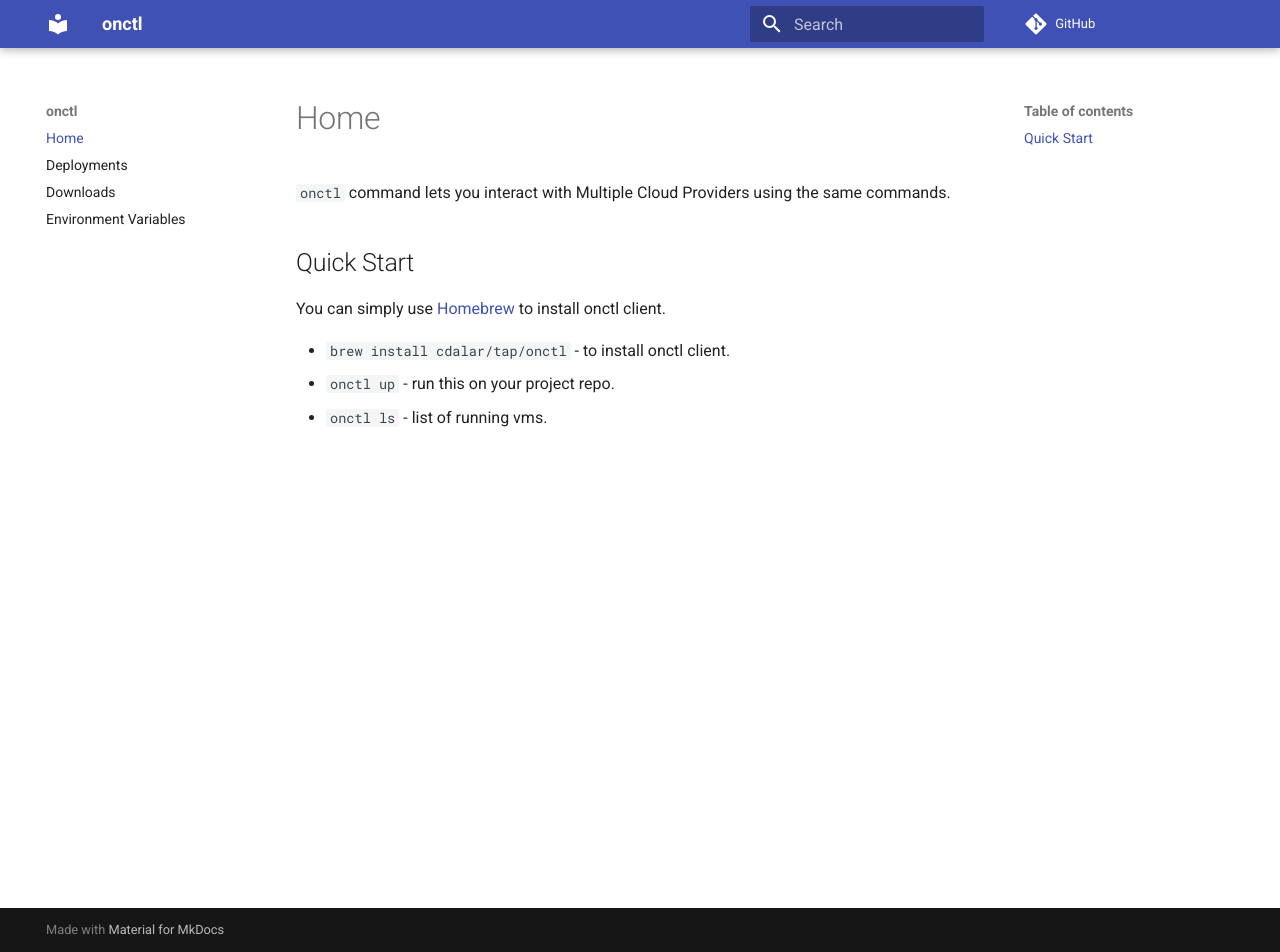
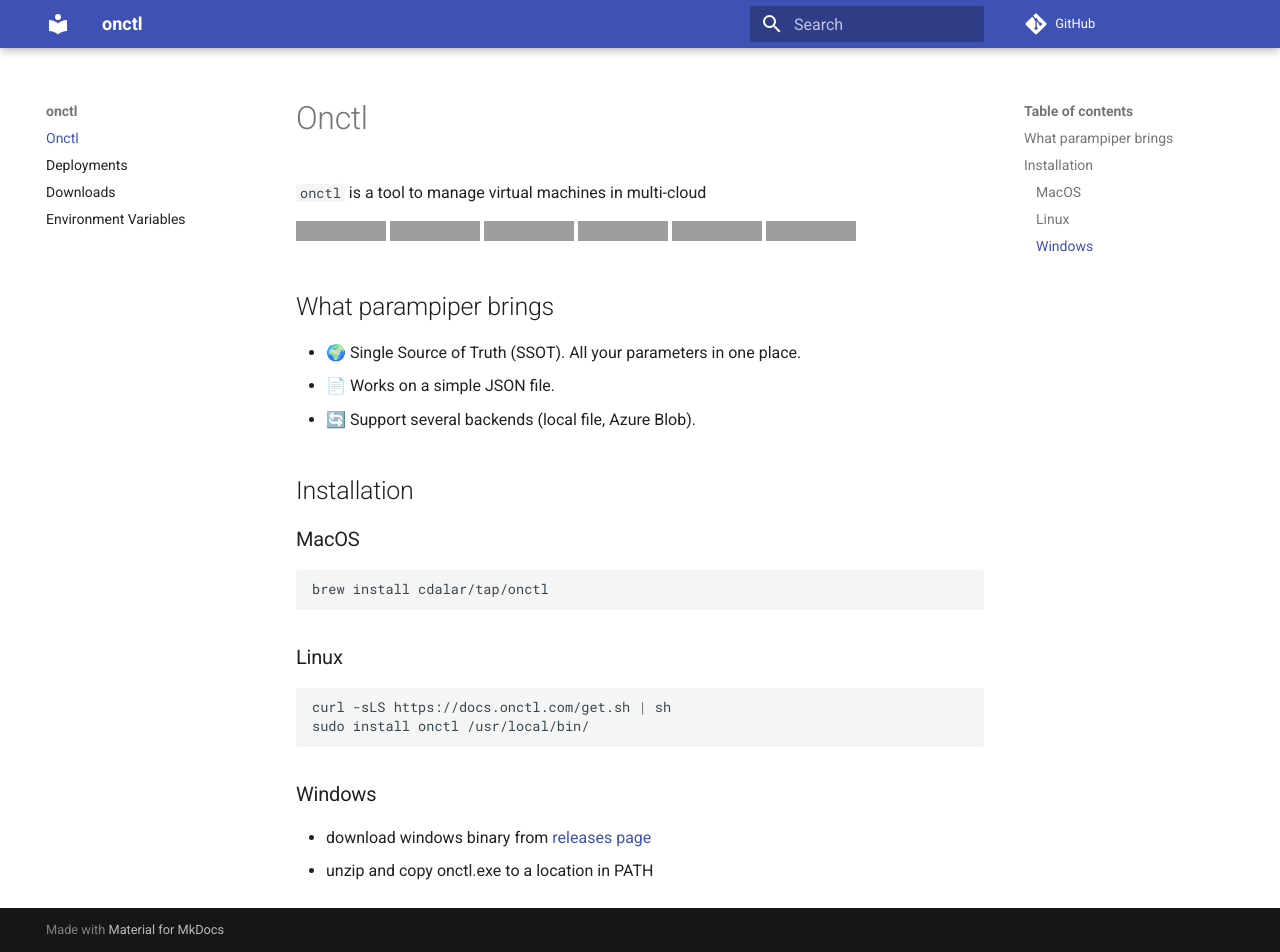
Before and after one commit to cdalar/onctl, an MkDocs documentation site: the page built from docs/docs/index.md, in a window 1280 px wide and 952 px high. Built offline with MkDocs 1.6.1 and Material for MkDocs 9.7.7, drawn with Linux system fonts in a browser that asks for light colours; comment, search, counter and statistics services are not loaded; grey boxes are pictures that could not be loaded.

Commit message:
docs update

````diff
--- a/docs/docs/index.md
+++ b/docs/docs/index.md
@@ -1,9 +1,38 @@
-`onctl` command lets you interact with Multiple Cloud Providers using the same commands.
+# Onctl
 
-## Quick Start
+`onctl` is a tool to manage virtual machines in multi-cloud
 
-You can simply use [Homebrew](https://brew.sh/) to install onctl client.
+[![build](https://github.com/cdalar/onctl/actions/workflows/build.yml/badge.svg)](https://github.com/cdalar/onctl/actions/workflows/build.yml)
+[![Go Report Card](https://goreportcard.com/badge/github.com/cdalar/onctl)](https://goreportcard.com/report/github.com/cdalar/onctl)
+[![CodeQL](https://github.com/cdalar/onctl/actions/workflows/github-code-scanning/codeql/badge.svg)](https://github.com/cdalar/onctl/actions/workflows/github-code-scanning/codeql)
+[![codecov](https://codecov.io/gh/cdalar/onctl/graph/badge.svg?token=7VU7H1II09)](https://codecov.io/gh/cdalar/onctl)
+[![Github All Releases](https://img.shields.io/github/downloads/cdalar/onctl/total.svg)]()
+![GitHub release (latest SemVer)](https://img.shields.io/github/v/release/cdalar/onctl?sort=semver)
+<!-- [![Known Vulnerabilities](https://snyk.io/test/github/cdalar/onctl/main/badge.svg)](https://snyk.io/test/github/cdalar/onctl/main) -->
 
-* `brew install cdalar/tap/onctl` - to install onctl client.
-* `onctl up` - run this on your project repo.
-* `onctl ls` - list of running vms.
+## What parampiper brings
+
+- 🌍 Single Source of Truth (SSOT). All your parameters in one place.
+- 📄  Works on a simple JSON file.
+- 🔄 Support several backends (local file, Azure Blob).
+
+
+## Installation
+
+### MacOS
+
+```zsh
+brew install cdalar/tap/onctl
+```
+
+### Linux
+
+```bash
+curl -sLS https://docs.onctl.com/get.sh | sh
+sudo install onctl /usr/local/bin/
+```
+
+### Windows
+
+- download windows binary from [releases page](https://github.com/cdalar/onctl/releases)
+- unzip and copy onctl.exe to a location in PATH
````
